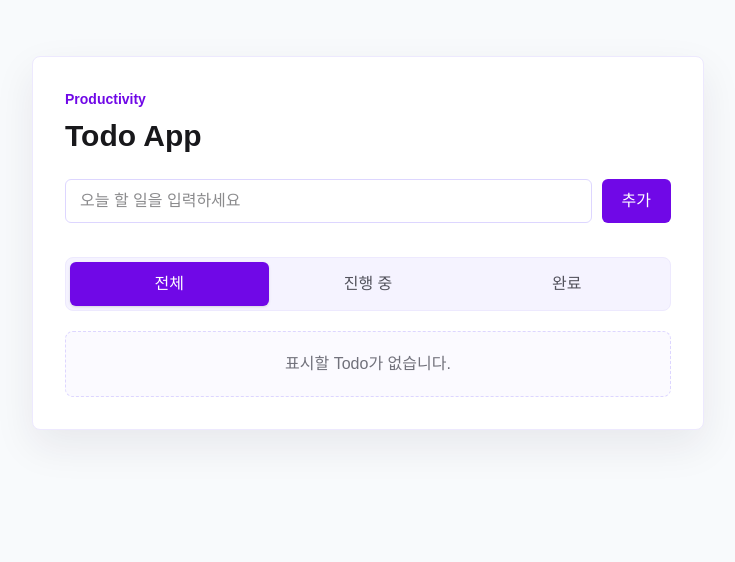
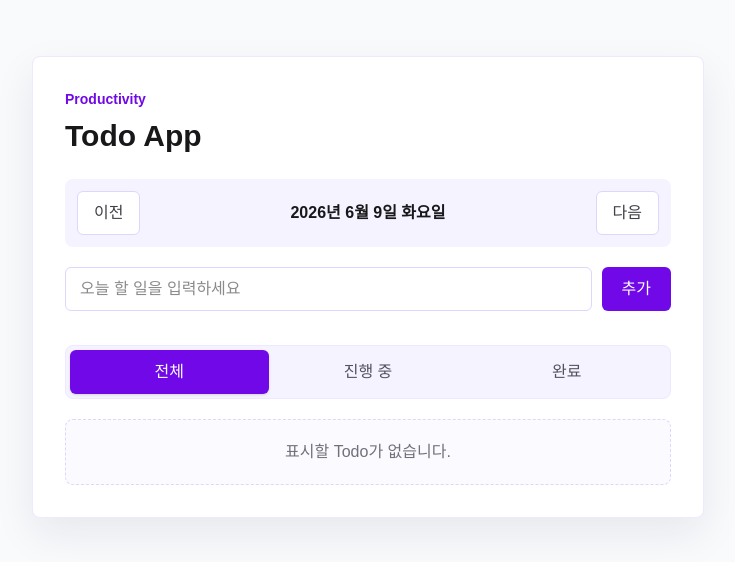
Before and after one commit to leekh2002/kakao-assignment-1, a React (Vite) app: page / in a window 1280 px wide. Shown: the top 562 px of the page, without its empty margins (272-1007 px from the left). Built offline with nearby package versions, Linux system fonts and the light colour scheme.

Commit message:
feat: Todo 일간 뷰 마이그레이션

```diff
--- a/src/App.jsx
+++ b/src/App.jsx
@@ -1,16 +1,38 @@
 import { useState } from 'react'
+import TodoDateNavigation from './components/TodoDateNavigation'
 import TodoFilterTabs from './components/TodoFilterTabs'
 import TodoForm from './components/TodoForm'
 import TodoList from './components/TodoList'
+
+function createDateKey(date) {
+  const year = date.getFullYear()
+  const month = String(date.getMonth() + 1).padStart(2, '0')
+  const day = String(date.getDate()).padStart(2, '0')
+
+  return `${year}-${month}-${day}`
+}
+
+function createDateFromKey(dateKey) {
+  const [year, month, day] = dateKey.split('-').map(Number)
+
+  return new Date(year, month - 1, day)
+}
 
 function App() {
   const [todos, setTodos] = useState([])
   const [editingTodoId, setEditingTodoId] = useState(null)
   const [validationMessage, setValidationMessage] = useState('')
   const [selectedFilter, setSelectedFilter] = useState('all')
+  const [selectedDate, setSelectedDate] = useState(() => createDateKey(new Date()))
 
-  // 현재 선택한 필터 상태에 맞는 Todo만 화면에 전달합니다.
+  // 선택된 날짜를 먼저 맞춘 뒤, 선택된 상태 필터까지 적용한 Todo만 화면에 전달합니다.
   const filteredTodos = todos.filter((todo) => {
+    const isTodoOnSelectedDate = todo.date === selectedDate
+
+    if (!isTodoOnSelectedDate) {
+      return false
+    }
+
     if (selectedFilter === 'active') {
       return !todo.completed
     }
@@ -39,6 +61,7 @@ function App() {
       id: createTodoId(),
       text: trimmedTodoText,
       completed: false,
+      date: selectedDate,
     }
 
     setTodos((currentTodos) => [...currentTodos, newTodo])
@@ -98,6 +121,18 @@ function App() {
     setValidationMessage('')
   }
 
+  function handleMoveSelectedDate(dayOffset) {
+    // 현재 선택된 날짜에 일 단위 offset을 더해 이전/다음 날짜로 이동합니다.
+    setSelectedDate((currentSelectedDate) => {
+      const nextDate = createDateFromKey(currentSelectedDate)
+      nextDate.setDate(nextDate.getDate() + dayOffset)
+
+      return createDateKey(nextDate)
+    })
+    setEditingTodoId(null)
+    setValidationMessage('')
+  }
+
   return (
     <main className="flex min-h-screen items-start justify-center bg-slate-50 px-5 py-14 text-zinc-900 max-sm:px-3.5 max-sm:py-7">
       <section
@@ -110,6 +145,8 @@ function App() {
             Todo App
           </h1>
         </header>
+
+        <TodoDateNavigation selectedDate={selectedDate} onMoveSelectedDate={handleMoveSelectedDate} />
 
         <TodoForm onAddTodo={handleAddTodo} validationMessage={validationMessage} />
 
--- /dev/null
+++ b/src/components/TodoDateNavigation.jsx
@@ -0,0 +1,40 @@
+function createDateFromKey(dateKey) {
+  const [year, month, day] = dateKey.split('-').map(Number)
+
+  return new Date(year, month - 1, day)
+}
+
+function formatSelectedDate(selectedDate) {
+  return new Intl.DateTimeFormat('ko-KR', {
+    year: 'numeric',
+    month: 'long',
+    day: 'numeric',
+    weekday: 'long',
+  }).format(createDateFromKey(selectedDate))
+}
+
+function TodoDateNavigation({ selectedDate, onMoveSelectedDate }) {
+  return (
+    <div className="mb-5 grid grid-cols-[auto_1fr_auto] items-center gap-3 rounded-lg bg-violet-50 p-3" aria-label="일간 Todo 날짜 선택">
+      <button
+        type="button"
+        onClick={() => onMoveSelectedDate(-1)}
+        className="min-h-11 rounded-md border border-violet-200 bg-white px-4 font-bold text-zinc-700 transition-colors hover:border-violet-700 hover:text-violet-700"
+      >
+        이전
+      </button>
+      <p className="text-center text-base font-bold text-zinc-900" aria-live="polite">
+        {formatSelectedDate(selectedDate)}
+      </p>
+      <button
+        type="button"
+        onClick={() => onMoveSelectedDate(1)}
+        className="min-h-11 rounded-md border border-violet-200 bg-white px-4 font-bold text-zinc-700 transition-colors hover:border-violet-700 hover:text-violet-700"
+      >
+        다음
+      </button>
+    </div>
+  )
+}
+
+export default TodoDateNavigation
```
